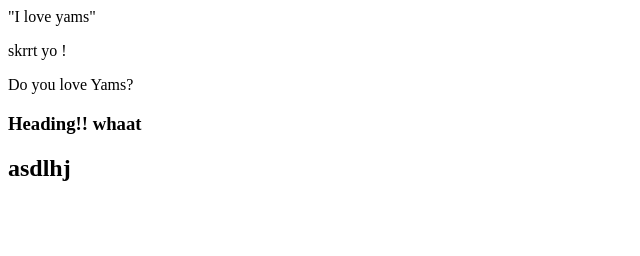
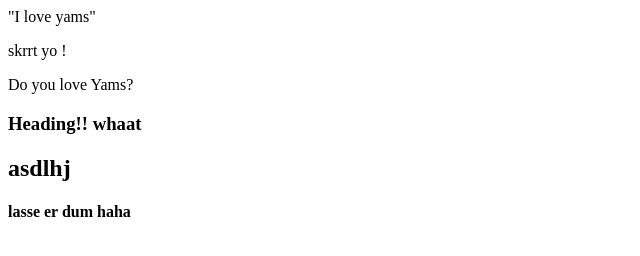
Before and after one commit to Faurby/ExciteBike, a plain HTML site: page index.html in a window 1280 px wide. Shown: the whole page, without its empty margins (0-640 px from the left). Drawn offline with Linux system fonts and the light colour scheme.

Commit message:
besked til folk

```diff
--- a/index.html
+++ b/index.html
@@ -10,4 +10,5 @@
     <p>Do you love Yams?</p>
     <h3>Heading!! whaat</h3>
     <h2>asdlhj</h2>
+    <h4>lasse er dum haha</h4>
 </body>
```
